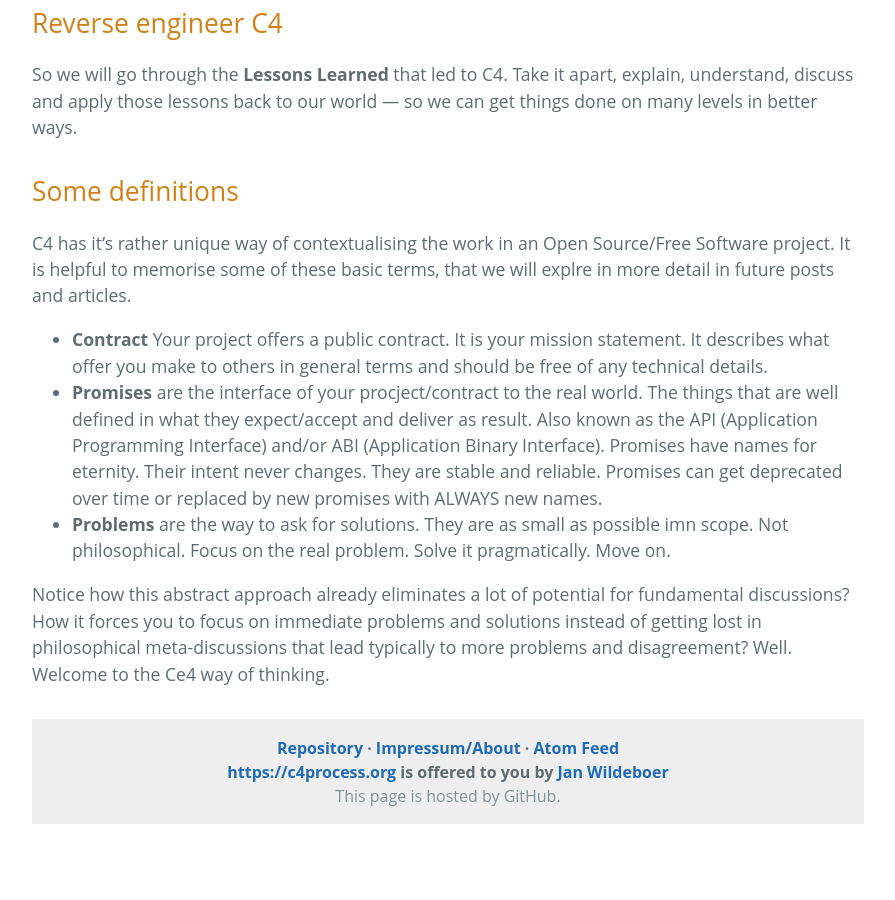
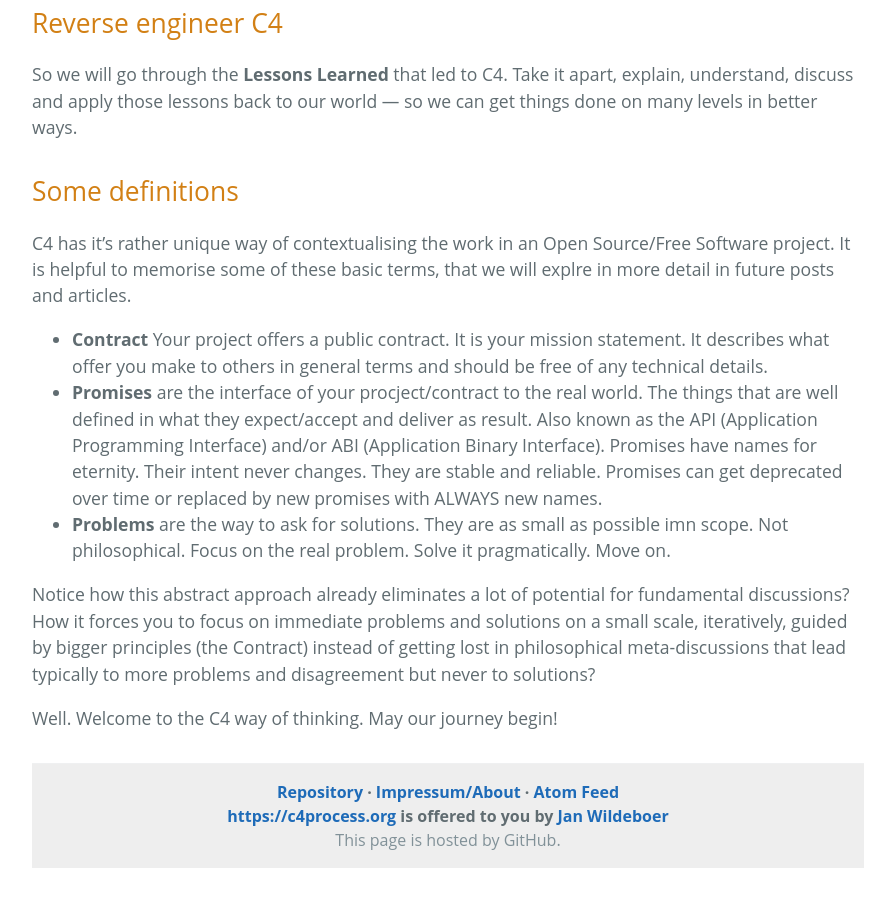
Before and after one commit to jwildeboer/c4processweb, a Jekyll site: the page built from _posts/2023/03/2023-03-27-Mission-Statement.md, in a window 1280 px wide and 900 px high, scrolled down 777 px. Shown: the whole window, without its empty margins (192-1087 px from the left). Built offline with Jekyll 4.4.1, drawn with Linux system fonts in a browser that asks for light colours; before the commit the page ends 1633 px from its top, so only the background shows below that.

Commit message:
First entry done.

```diff
--- a/_posts/2023/03/2023-03-27-Mission-Statement.md
+++ b/_posts/2023/03/2023-03-27-Mission-Statement.md
@@ -26,4 +26,6 @@ C4 has it's rather unique way of contextualising the work in an Open Source/Free
 - **Promises** are the interface of your procject/contract to the real world. The things that are well defined in what they expect/accept and deliver as result. Also known as the API (Application Programming Interface) and/or ABI (Application Binary Interface). Promises have names for eternity. Their intent never changes. They are stable and reliable. Promises can get deprecated over time or replaced by new promises with ALWAYS new names.
 - **Problems** are the way to ask for solutions. They are as small as possible imn scope. Not philosophical. Focus on the real problem. Solve it pragmatically. Move on.
 
-Notice how this abstract approach already eliminates a lot of potential for fundamental discussions? How it forces you to focus on immediate problems and solutions instead of getting lost in philosophical meta-discussions that lead typically to more problems and disagreement? Well. Welcome to the Ce4 way of thinking.
+Notice how this abstract approach already eliminates a lot of potential for fundamental discussions? How it forces you to focus on immediate problems and solutions on a small scale, iteratively, guided by bigger principles (the Contract) instead of getting lost in philosophical meta-discussions that lead typically to more problems and disagreement but never to solutions?
+
+Well. Welcome to the C4 way of thinking. May our journey begin!
```
